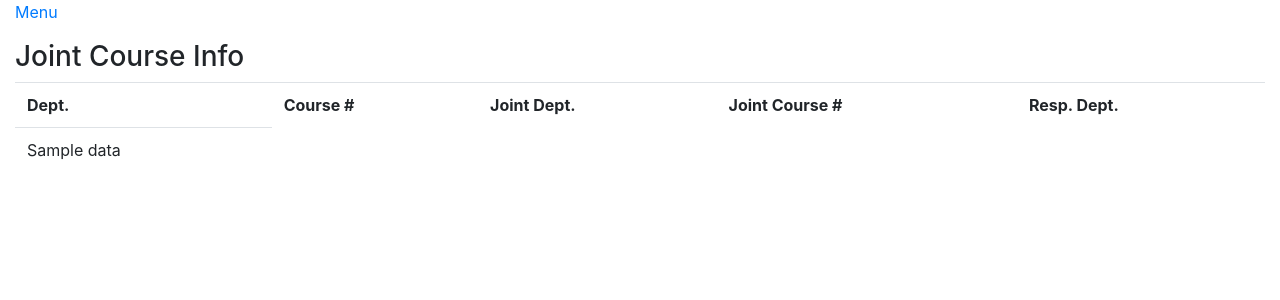
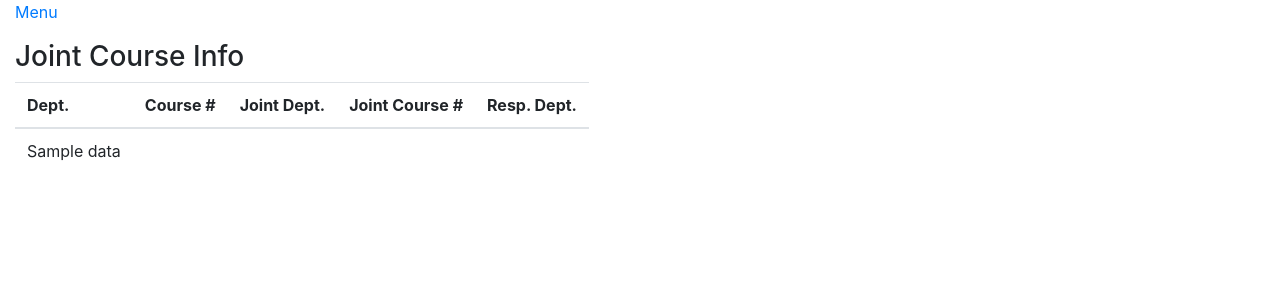
Before and after one commit to cqoverly-uw/ECE_SDB_FastAPI, a FastAPI app: template templates/joint_courses.html in a window 1280 px wide. Shown: the top 300 px of the page. Run offline with FastAPI, Linux system fonts and the light colour scheme; the template is opened without the code that fills it: most values are stand-ins (such as "Sample title", 1, 10 or a date in 2020).

Commit message:
added w-auto to the table class to autosize the columns and keep table from being full page width.

```diff
--- a/templates/joint_courses.html
+++ b/templates/joint_courses.html
@@ -10,7 +10,8 @@
         </div>
         <div>
             <h3>Joint Course Info</h3>
-            <table class="table">
+            <table class="table w-auto">
+                <thead>
                     <tr>
                         <th>Dept.</th>
                         <th>Course #</th>
@@ -18,6 +19,8 @@
                         <th>Joint Course #</th>
                         <th>Resp. Dept.</th>
                     </tr>
+                <thead>
+                <tbody>
                 {% for row in joint_courses_data %}
                     <tr>
                     {% for data in row %}
@@ -25,6 +28,7 @@
                     {% endfor %}
                     </tr>
                 {% endfor %}
+                </tbody>
             </table>
         </div>
     </div>
```
Lines whose indentation alone changed are shown as unchanged.
